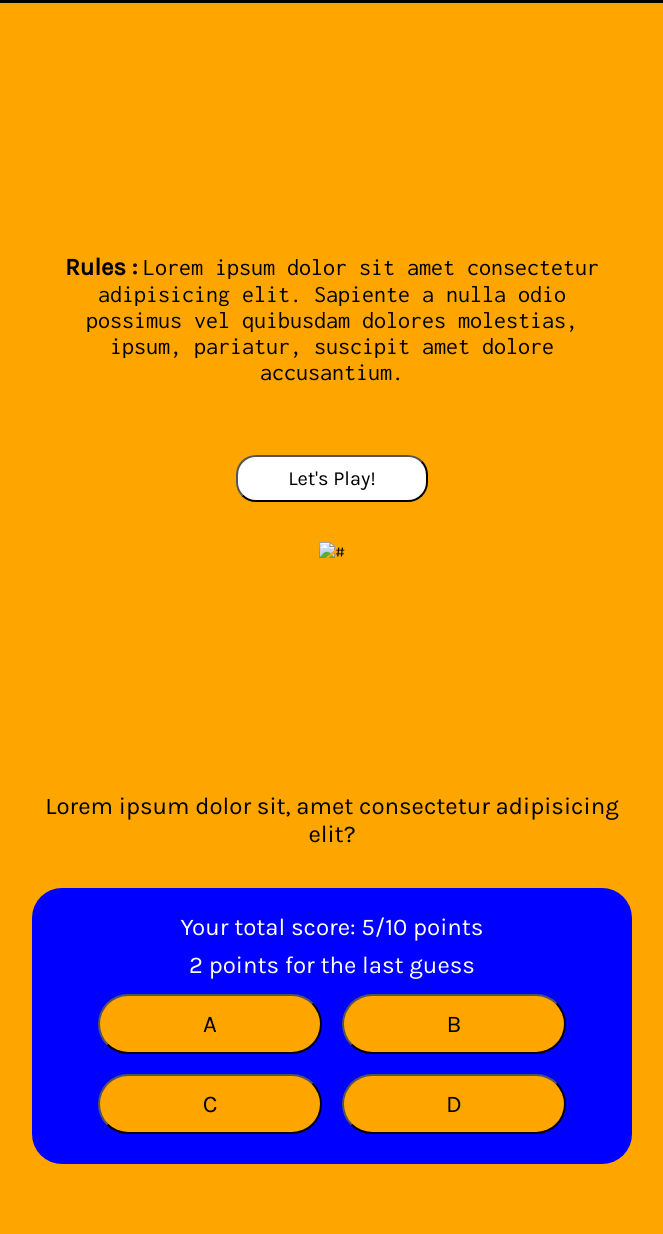
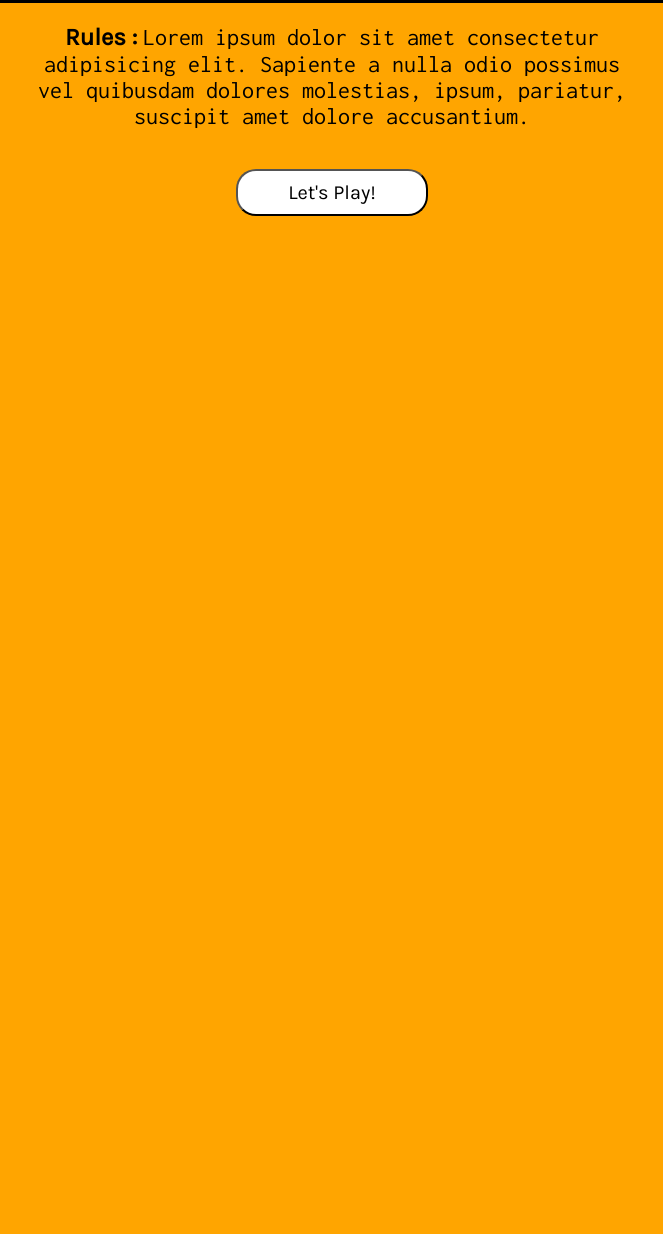
Before and after one commit to sabifromtherock/ts-game-project, a website built with Vite: page index.html in a window 1280 px wide. Shown: the part 77-1311 px from the top of the page, without its empty margins (308-971 px from the left). After the commit the page ends 800 px from the top, so only its background shows below. Built offline with nearby package versions, Linux system fonts and the light colour scheme.

Commit message:
updated html and design

```diff
--- a/index.html
+++ b/index.html
@@ -20,24 +20,25 @@
     </section>
     <section class="question">
       <div class="question-container">
-        <div class="question-container__image">
+        <!-- <div class="question-container__image">
           <img src="#" alt="#" class="question-container__image" />
         </div>
         <p class="question-container__question">
           Lorem ipsum dolor sit, amet consectetur adipisicing elit?
-        </p>
+        </p> -->
       </div>
+      <button class="question__button">Next Question!</button>
     </section>
     <section class="answers">
       <div class="answers-container">
-        <p class="answers-container__total-score">
+        <!-- <p class="answers-container__total-score">
           Your total score: 5/10 points
         </p>
         <p class="answers-container__last-score">2 points for the last guess</p>
-        <button class="answers-container__answer">A</button>
-        <button class="answers-container__answer">B</button>
-        <button class="answers-container__answer">C</button>
-        <button class="answers-container__answer">D</button>
+        <button class="answers-container__answer"></button>
+        <button class="answers-container__answer"></button>
+        <button class="answers-container__answer"></button>
+        <button class="answers-container__answer"></button> -->
       </div>
     </section>
     <script type="module" src="/src/main.ts"></script>
--- a/src/styles/_answers-section.scss
+++ b/src/styles/_answers-section.scss
@@ -2,11 +2,10 @@
 
 .answers {
   width: 100%;
-  padding: 20px;
+  padding: 0 20px;
 
   .answers-container {
-    padding: 20px;
-    margin-bottom: 50px;
+    margin-bottom: 20px;
     background-color: $answers-background-color;
     border-radius: 30px;
     display: flex;
@@ -14,8 +13,10 @@
 
     &__total-score,
     &__last-score {
+      border-top-left-radius: 30px;
+      border-top-right-radius: 30px;
       font-size: 24px;
-      padding: 5px;
+      padding-top: 10px;
       background-color: $answers-background-color;
       color: $primary-color;
     }
@@ -24,7 +25,7 @@
       font-size: 24px;
       height: 60px;
       border-radius: 55px;
-      margin: 10px;
+      margin: 15px;
     }
   }
 }
--- a/src/styles/_question-section.scss
+++ b/src/styles/_question-section.scss
@@ -10,8 +10,17 @@
     }
 
     &__question {
+      padding-top: 20px;
       font-size: 24px;
+      font-weight: 800;
     }
+  }
+  &__button {
+    background-color: $primary-color;
+    margin: 20px;
+    padding: 10px 50px;
+    font-size: 20px;
+    border-radius: 20px;
   }
 }
 
@@ -21,7 +30,7 @@
 
     .question-container {
       &__image {
-        height: 250px;
+        height: 150px;
       }
     }
   }
--- a/src/styles/_rules-section.scss
+++ b/src/styles/_rules-section.scss
@@ -4,7 +4,7 @@
   text-align: center;
 
   &__description {
-    padding: 50px;
+    padding: 20px;
     font-family: $secondary-font;
     font-size: 1.5rem;
   }
@@ -25,7 +25,7 @@
 
 @media screen and (min-width: 768px) {
   .rules {
-    padding-top: 200px;
+    // padding-top: 200px;
     width: 50%;
   }
 }
```
